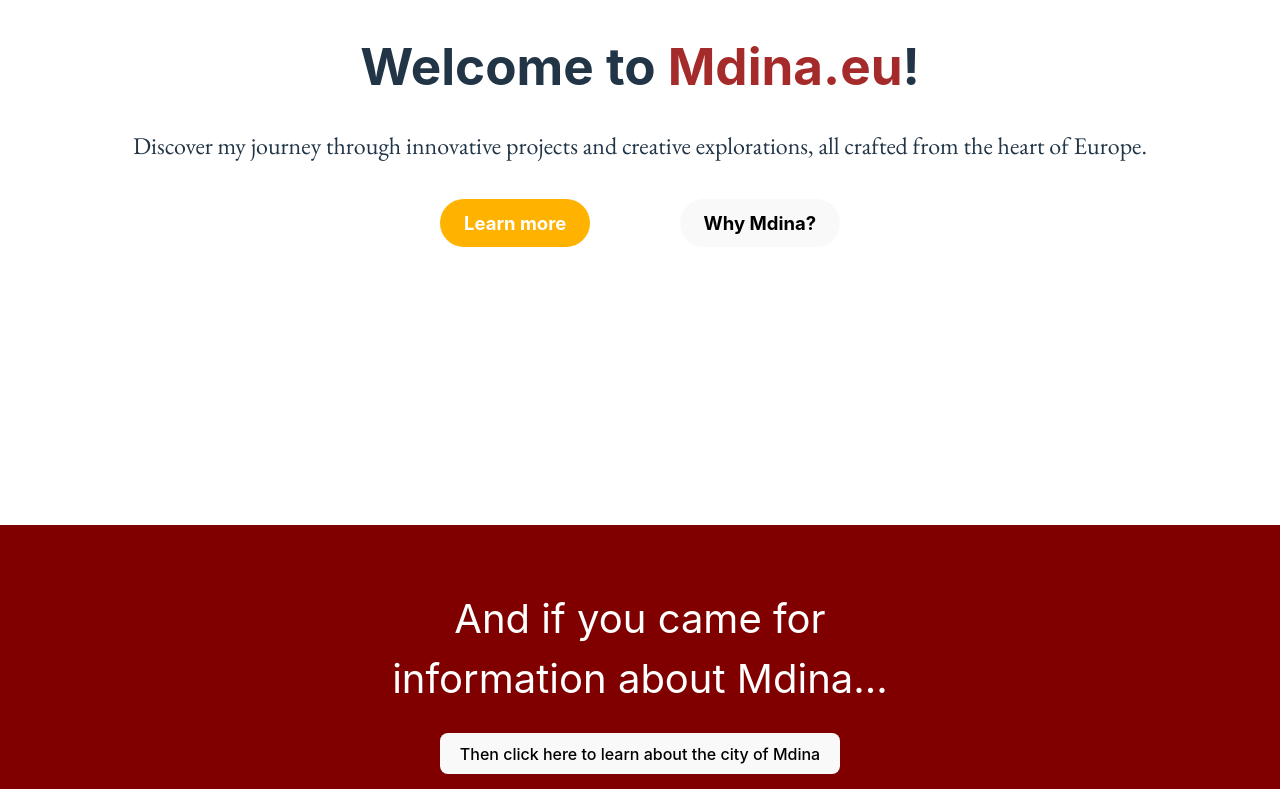
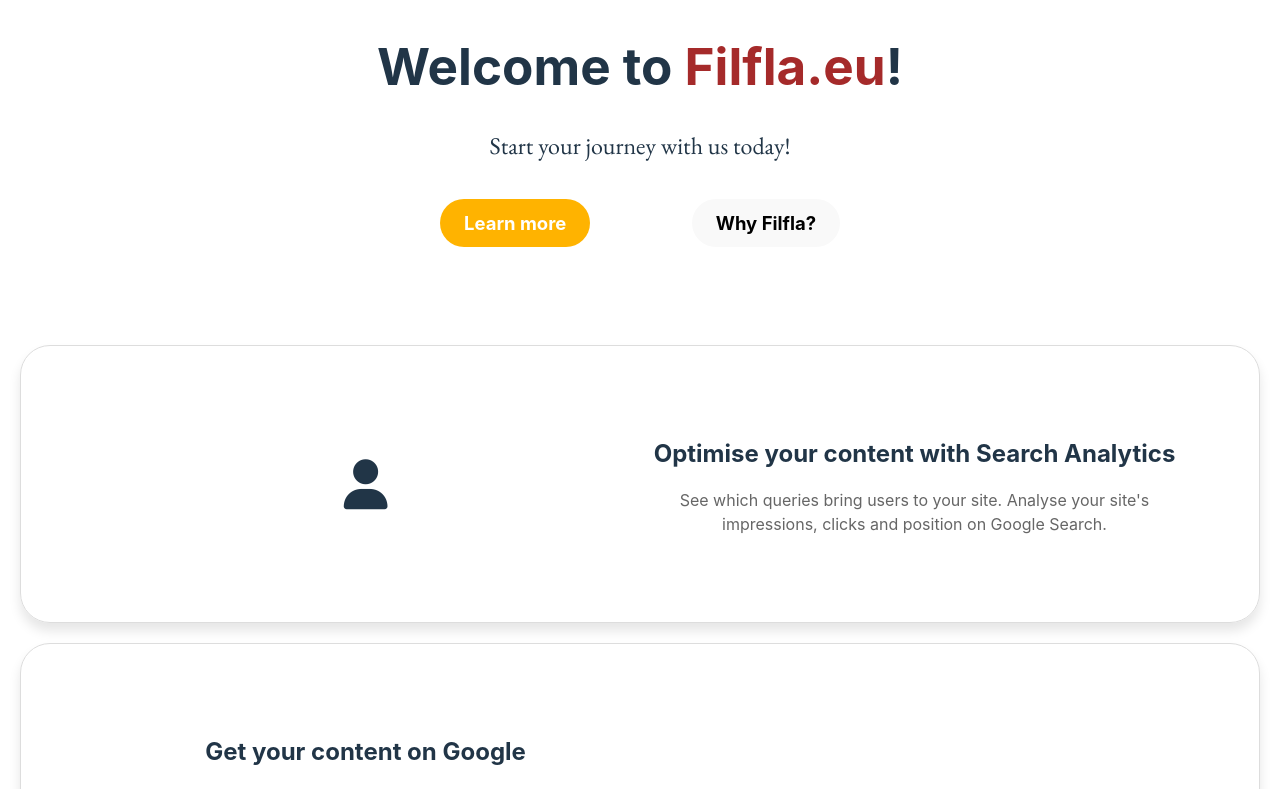
Before and after one commit to Arce-Mdina/apex-app, a React (Vite) app: page / in a window 1280 px wide. Shown: the part 331-1120 px from the top of the page. Built offline with nearby package versions, Linux system fonts and the light colour scheme; a web font is replaced by a local one.

Commit message:
Made some updates: Changed to Filfla

```diff
--- a/index.html
+++ b/index.html
@@ -4,16 +4,12 @@
     <meta charset="UTF-8" />
     <link rel="icon" type="image/svg+xml" href="/logo.webp" />
     <meta name="viewport" content="width=device-width, initial-scale=1.0" />
-    <meta name="description" content="Welcome to Mdina.eu! Explore all of my innovative projects as well as knowledge of the Silent City (Mdina)."/>
+    <meta name="description" content="Welcome to Fifla.eu! Explore all of my innovative projects as well as knowledge of the islet Filfla."/>
 
-    <meta property="og:title" content="Mdina.eu" />
-    <meta property="og:type" content="website" />
-    <meta property="og:url" content="https://mdina.eu" />
-    <meta property="og:image" content="/logo.webp" />
-    <meta property="og:description" content="Welcome to Mdina.eu! Learn about Mdina as well as view and learn from all of my innovative projects from the heart of Europe." />
-    <meta property="og:site_name" content="Mdina.eu" />
 
-    <title>Mdina.eu</title>
+    <title>Filfla.eu</title>
+
+    <script src="https://kit.fontawesome.com/9387f73e09.js" crossorigin="anonymous"></script>
 
     <script type="text/javascript">
       (function(l) {
--- a/src/App.css
+++ b/src/App.css
@@ -10,6 +10,38 @@
   /* padding: 2rem; */
   text-align: center;
 }
+
+.hero-icon {
+  display:flex;
+  justify-content: center;
+  align-items: center;
+}
+
+.card {
+  text-align: center;
+  padding: 70px;
+  margin: 20px;
+  border: 1px solid #ddd;
+  border-radius: 30px;
+  /* width: 300px; */
+  box-shadow: 0 8px 12px rgba(0, 0, 0, 0.1);
+}
+
+.card-image {
+  width: 50px;
+  height: 50px;
+}
+
+.card-title {
+  font-size: 1.5em;
+  margin: 20px 0 10px;
+}
+
+.card-text {
+  font-size: 1em;
+  color: #666;
+}
+
 
 .projects-page {
   margin:0 auto;
@@ -177,7 +209,7 @@
 }
 
 .header {
-  height: 90vh;
+  height: 65vh;
   padding-top: 17vh;
   width:100vw;
 }
--- a/src/App.jsx
+++ b/src/App.jsx
@@ -29,8 +29,8 @@
           <HomeButton />
           <div className="content">
             {useRoutes([
-              { path: '/projects', element: <Pages /> },
-              { path: '/mdina', element: <Islet />},
+              { path: '/network', element: <Pages /> },
+              { path: '/filfla', element: <Islet />},
               { path: '/sources', element: <Sources />},
               { path: '*', element: <NotFound /> },
             ])}
--- a/src/components/Foot.jsx
+++ b/src/components/Foot.jsx
@@ -13,7 +13,7 @@
             style={styles.link}
           >
             GitHub Repository
-            (Last updated: 9th October 2024)
+            (Last updated: 12th October 2024)
           </a>
         </p>
       </div>
--- /dev/null
+++ b/src/components/HeroLeft.jsx
@@ -0,0 +1,16 @@
+const HeroLeft = ({ icon, title, text, fontSize }) => {
+    return (
+      <div className="card card-grid-double">
+        <div className="content">
+          <h2 className="card-title">{title}</h2>
+          <p className="card-text">{text}</p>
+        </div>
+
+        <div className="hero-icon">
+          <i style={{ fontSize }} className={icon}/> {/* Replace img with an Icon */}
+        </div>
+      </div>
+    );
+  };
+
+  export default HeroLeft;
--- /dev/null
+++ b/src/components/HeroRight.jsx
@@ -0,0 +1,16 @@
+const HeroRight = ({ icon, title, text, fontSize }) => {
+  return (
+    <div className="card card-grid-double">
+      <div className="hero-icon">
+        <i style={{ fontSize }} className={icon}/> {/* Replace img with an Icon */}
+      </div>
+
+      <div className="content">
+        <h2 className="card-title">{title}</h2>
+        <p className="card-text">{text}</p>
+      </div>
+    </div>
+  );
+};
+
+export default HeroRight;
--- a/src/sections/Islet.jsx
+++ b/src/sections/Islet.jsx
@@ -1,6 +1,6 @@
 import React, { useState } from 'react'
 
-import loc from '../assets/mdina-place.webp'
+// import loc from '../assets/Filfla-place.webp'
 
 import BgCard from '../components/BgCard'
 import Overlay from '../components/Overlay'
@@ -48,25 +48,25 @@
         <div>
             <BgCard
                 image="https://live.staticflickr.com/3163/3089465155_a01643860b_b.jpg"
-                heading="What is Mdina?"
+                heading="What is Filfla?"
                 func={openBackgroundOverlay}
             />
 
             <BgCard
                 image={loc}
-                heading="Where is Mdina?"
+                heading="Where is Filfla?"
                 func={openLocationOverlay}
             />
 
             <BgCard
                 image='https://images.pexels.com/photos/7681934/pexels-photo-7681934.jpeg'
-                heading="History of Mdina"
+                heading="History of Filfla"
                 func={openUsageOverlay}
             />
 
             <BgCard
                 image='https://live.staticflickr.com/7756/27063138613_1c6d0b28b9_b.jpg'
-                heading="How can I get to Mdina?"
+                heading="How can I get to Filfla?"
                 func={() => open('https://kmmaltairlines.com/en', '_blank')}
             />
         </div>
@@ -77,16 +77,16 @@
             closeFunc={closeLocationOverlay}
             heading={
                 <div style={{ color: "brown" }}>
-                    Mdina's Location
+                    Filfla's Location
                 </div>
             }
             content={
                 <div>
-                    Mdina is located next to the city of Rabat, in Malta. It is quite inland, quite
-                    close to the center of the main island. The exact location on a map is here: &nbsp;
+                    Filfla is off the Southern Coast of Malta. You can view this tiny islet on the Dingli Cliffs,
+                    and on the coast in the city of Qrendi, Siġġiewi or any other coastal cities. Its exact cooridinate is here: &nbsp;
 
-                    <a href="https://www.google.ie/maps/place/Mdina,+Malta/@35.887438,14.3993175,15.52z/data=!4m6!3m5!1s0x130e519568ce9a2f:0x99705c199db5bc13!8m2!3d35.8863691!4d14.4031146!16zL20vMDVqMTBx?entry=ttu&g_ep=EgoyMDI0MTAwMi4xIKXMDSoASAFQAw%3D%3D" target="_blank">
-                        35.88755948673046, 14.404176474670338
+                    <a href="https://www.google.ie/maps/place/35%C2%B047'14.6%22N+14%C2%B024'35.0%22E/@35.7873901,14.4071323,17z/data=!3m1!4b1!4m4!3m3!8m2!3d35.7873901!4d14.4097072?entry=ttu&g_ep=EgoyMDI0MTAxNS4wIKXMDSoASAFQAw%3D%3D" target="_blank">
+                        35.787390114902145, 14.409707152162456
                     </a>
                 </div>
             }
@@ -97,21 +97,23 @@
             closeFunc={closeBackgroundOverlay}
             heading={
                 <div style={{ color: "brown" }}>
-                    About Mdina
+                    About Filfla
                 </div>
             }
             content={
                 <div>
                     <p>
-                        Mdina used to be the capital of Malta. Its high elevation gave its inhabitants
-                        strategic defense and attacking positions in the event of war. In addition, its
-                        fortification give the city defense from invaders.
+                        Filfla is tiny islet off the coast of Malta, it is owned by the Government of Malta
+                        and it is a natural reserve site. Filfla is currently inhabited, and will remain so, although
+                        it is possible to go on it for tours etc.
                     </p>
 
                     <p>
-                        In the present day, it is called the Silent City. This due to the fact when the capital
-                        mode out of Mdina into Valletta and left the city so inhabited people started to call it
-                        a ghost town, or the silent city.
+                        There is a Maltese legends on the creation of Filfla. The legend recounts that there was a community
+                        who lived in the area now called Il-Maqluba. The community lived such dissolute lives that a neighbour
+                        once warned of the community of their sinful ways, to no effect. God therefore wants to punish the sinners
+                        by englufing the hamlet, saving only the wise neighbour. Angels were to said to have thrown a piece of the hamlet
+                        into the sea, creating the isle of Filfla.
                     </p>
                 </div>
             }
@@ -122,33 +124,32 @@
             closeFunc={closeUsageOverlay}
             heading={
                 <div style={{ color: "brown" }}>
-                    Mdina's History
+                    Filfla's History
                 </div>
             }
             content={
                 <div>
                     <p>
-                        Mdina, often referred to as "The Silent City,"
-                        is one of Malta's oldest and most historically rich cities.
-                        Its origins date back over 4,000 years, with evidence suggesting
-                        it was first established by the Phoenicians around 700 BCE.
-                        The city gained prominence during the Roman period when it became
-                        a key administrative center, and it is believed that St. Paul resided there
-                        after his shipwreck in Malta. Over time, Mdina became fortified due to
-                        its strategic location atop a hill, offering natural defense.
-                        Under Arab rule in the 9th century, it was further fortified,
-                        and its name was changed to "Mdina," derived from the Arabic word for "city."
+                        Filfla was considered to be sacred, which was probably why the Maltese built temples
+                        on the Maltese main coast opposite the islet.
                     </p>
 
                     <p>
-                        During the medieval period, Mdina continued to thrive, especially under the
-                        rule of the Knights of St. John, who further enhanced its fortifications.
-                        Despite being replaced by Valletta as the administrative capital in the 16th century,
-                        Mdina retained its status as the noble and religious heart of Malta.
-                        Its narrow streets, baroque architecture, and serene atmosphere reflect
-                        centuries of history. Today, Mdina is a key cultural and historical attraction,
-                        with landmarks such as St. Paul's Cathedral and the city walls that still stand
-                        as a testament to its storied past.
+                        Filfla had some structures on it. There was a chapel built inside the cave of Filfla,
+                        however, it was destroyed in an earthquake in 1856, but that also sank the cave.
+                        An old Malta map showed a fort, a lighthouse and also a chapel dating back to 1798.
+                    </p>
+
+                    <p>
+                        Until 1971, the Royal Navy and the Royal Air Force used the islet for target practice,
+                        these bombardments and empty catridges could still be seen today! In 1980, it became a bird reserve.
+                    </p>
+
+                    <p>
+                        In 1988, there was Filfla Natural Reserve Act enacted by the Maltese government which provided
+                        restriction on access and use, including a ban on fishing within one nautical mile of the islet
+                        due to the risk of unexploded ordance exploding (it was a target practice...), although later acts
+                        permitted people to fish there again.
                     </p>
                 </div>
             }
--- a/src/sections/Landing.jsx
+++ b/src/sections/Landing.jsx
@@ -1,5 +1,8 @@
 import React, { useRef, useState } from 'react'
 import Logo from '../../public/logo.webp'
+
+import HeroRight from '../components/HeroRight';
+import HeroLeft from '../components/HeroLeft';
 
 import { useNavigate } from 'react-router-dom'
 
@@ -38,19 +41,34 @@
 
   return (
     <>
+
+
+
       <div className="header">
         <img src={Logo} className="logo-img"/>
-        <h1>Welcome to <span style={{ color: "brown" }}>Mdina.eu</span>!</h1>
-        <h2 style={{ fontWeight: "normal", paddingBottom: "15px", fontFamily: "EB Garamond" }}>Discover my journey through innovative projects and creative explorations, all crafted from the heart of Europe.</h2>
+        <h1>Welcome to <span style={{ color: "brown" }}>Filfla.eu</span>!</h1>
+        <h2 style={{ fontWeight: "normal", paddingBottom: "15px", fontFamily: "EB Garamond" }}>Start your journey with us today!</h2>
         <div className="title-btns">
           <button className="link-btn link-1" onClick={scrollToExplanation}>Learn more</button>
-          <button className="link-btn link-2" onClick={openDomainOverlay}>Why Mdina?</button>
+          <button className="link-btn link-2" onClick={openDomainOverlay}>Why Filfla?</button>
 
         </div>
       </div>
 
+      <HeroRight
+        icon="fa-solid fa-user"
+        fontSize={50}
+        title="Optimise your content with Search Analytics"
+        text="See which queries bring users to your site. Analyse your site's impressions, clicks and position on Google Search."
+      />
+      <HeroLeft
+        title="Get your content on Google"
+        fontSize={50}
+        text="Submit sitemaps and individual URLs for crawling. Review your index coverage to make sure your site is fresh."
+      />
+
       <Overlay
-        heading={<>Why I chose <span style={{ color: "brown" }}>Mdina.eu</span></>}
+        heading={<>Why I chose <span style={{ color: "brown" }}>Filfla.eu</span></>}
         type={domainOverlay}
 
         closeFunc={closeDomainOverlay}
@@ -58,7 +76,7 @@
           <>
             <div>
               <div style={{ color: "#374a5aff" }}>
-                <p>I chose the domain name mdina.eu because it has a unique and memorable quality that stands out. Its distinctiveness makes it easy for people to recall, and the playful tone adds a fun element that reflects the personality and energy behind the brand. The name encapsulates both creativity and simplicity, making it the perfect fit.</p>
+                <p>I chose the domain name filfla.eu because it has a unique and memorable quality that stands out. Its distinctiveness makes it easy for people to recall, and the playful tone adds a fun element that reflects the personality and energy behind the brand. The name encapsulates both creativity and simplicity, making it the perfect fit.</p>
               </div>
             </div>
           </>
@@ -68,12 +86,12 @@
       <Section
         fontSize="2.5em"
         color="white"
-        titleTwo="And if you came for information about Mdina..."
+        titleTwo="And if you came for information about Filfla..."
         backgroundColor="maroon"
         footer={
           <>
             <br></br>
-            <button className="island-btn" onClick={() => navigate('/mdina')}>Then click here to learn about the city of Mdina</button>
+            <button className="island-btn" onClick={() => navigate('/filfla')}>Then click here to learn about Filfla Islet</button>
           </>
         }
       />
@@ -93,13 +111,13 @@
               </span> */}
               <img src={net} style={{ width: "100px" }}/>
               <Padding padding="3px"/>
-              <div>
+              {/* <div>
                 All of my projects will be displayed here so you can take inspiration and build your own!
                 Not all of them are about programming so anyone is welcome!
-              </div>
+              </div> */}
             </div>
           }
-          footer={(<><br></br><button className='project-btn' onClick={() => navigate('/projects')}>See all of my projects</button></>)}
+          footer={(<><br></br><button className='project-btn' onClick={() => navigate('/network')}>See all of my projects</button></>)}
         />
 
 
```
Also changed, not shown: 1 other file (tests, documents, lock files or other folders).
